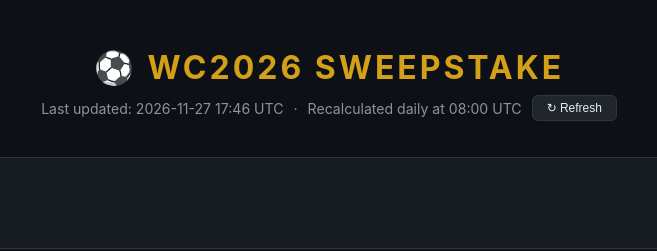
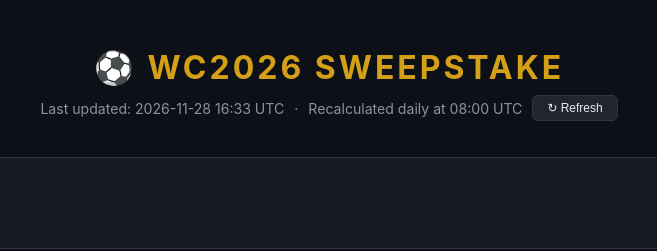
Before and after one commit to 4rani-b/wc2026-sweepstake-1, a plain HTML site: page docs/index.html in a window 1280 px wide. Shown: the top 251 px of the page, 311-968 px from the left. Drawn offline with Linux system fonts and the light colour scheme.

Commit message:
Leaderboard update 2026-11-28 16:33 UTC

```diff
--- a/docs/index.html
+++ b/docs/index.html
@@ -118,7 +118,7 @@ footer {
 <header>
   <h1>⚽ WC2026 Sweepstake</h1>
   <p class="subtitle">
-    <span>Last updated: 2026-11-27 17:46 UTC</span>
+    <span>Last updated: 2026-11-28 16:33 UTC</span>
     <span>·</span>
     <span>Recalculated daily at 08:00 UTC</span>
     <button class="refresh-btn" id="refresh-btn" onclick="triggerRefresh()">↻ Refresh</button>
```
